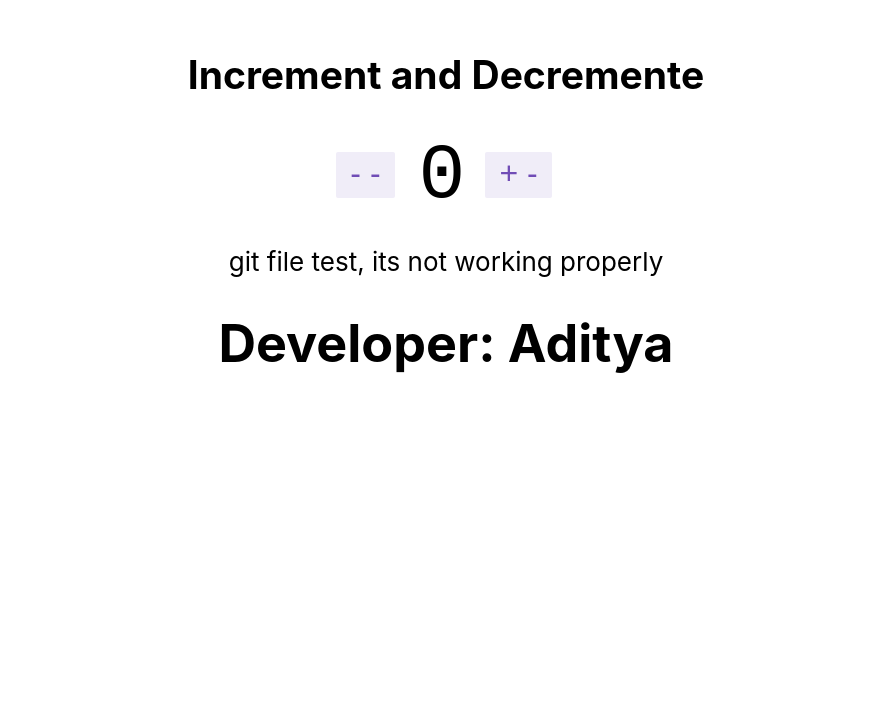
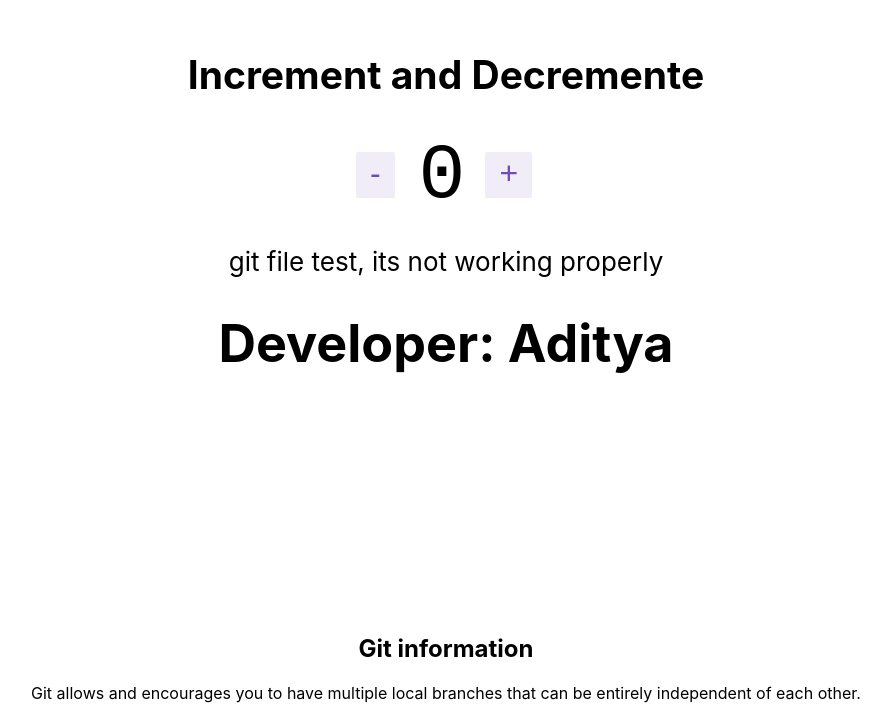
Before and after one commit to Natty-Hatty/Redux-Type-Test, a React (Create React App) app: page / in a window 1280 px wide. Shown: the part 186-905 px from the top of the page, without its empty margins (194-1082 px from the left). Before the commit the page ends 800 px from the top, so only its background shows below. Built offline with nearby package versions, Linux system fonts and the light colour scheme.

Commit message:
information flie added

```diff
--- a/src/App.tsx
+++ b/src/App.tsx
@@ -2,6 +2,7 @@ import React, { useState } from 'react';
 import './App.css';
 import { Counter as CounterOne } from './counter/Counter';
 import GitTestFile from './counter/GitTestFile';
+import Info from './information/Info';
 
 function App() {
 	const [name, setName] = useState('Aditya');
@@ -13,6 +14,9 @@ function App() {
 				</div>
 				<GitTestFile name={name} />
 			</header>
+			<section>
+				<Info />
+			</section>
 		</div>
 	);
 }
--- a/src/counter/Counter.tsx
+++ b/src/counter/Counter.tsx
@@ -6,7 +6,7 @@ import styles from './Counter.module.css';
 export function Counter() {
 	const count = useAppSelector(selectCount);
 	const dispatch = useAppDispatch();
-	const [incrementAmount, setIncrementAmount] = useState('2');
+	const [incrementAmounts, setIncrementAmounts] = useState('2');
 
 	// A mock function to mimic making an async request for data
 	function fetchCount(amount = 1) {
@@ -15,27 +15,28 @@ export function Counter() {
 		);
 	}
 
-
-	const incrementValue = Number(incrementAmount) || 0;
+	const incrementValue = Number(incrementAmounts) || 0;
 
 	return (
 		<div>
 			<h2>Increment and Decremente</h2>
 			<div className={styles.row}>
 				<button
+					name="decrement btn"
 					className={styles.button}
 					aria-label="Decrement value"
 					onClick={() => dispatch(decrement())}
 				>
-					- -
+					-
 				</button>
 				<span className={styles.value}>{count}</span>
 				<button
+					name="increment btn"
 					className={styles.button}
 					aria-label="Increment value"
 					onClick={() => dispatch(increment())}
 				>
-					+ -
+					+
 				</button>
 			</div>
 		</div>
--- /dev/null
+++ b/src/information/Info.tsx
@@ -0,0 +1,13 @@
+import React from 'react';
+
+export default function Info() {
+	return (
+		<div>
+			<h2>Git information</h2>
+			<p>
+				Git allows and encourages you to have multiple local branches that can
+				be entirely independent of each other.
+			</p>
+		</div>
+	);
+}
```
Lines whose indentation alone changed are shown as unchanged.
